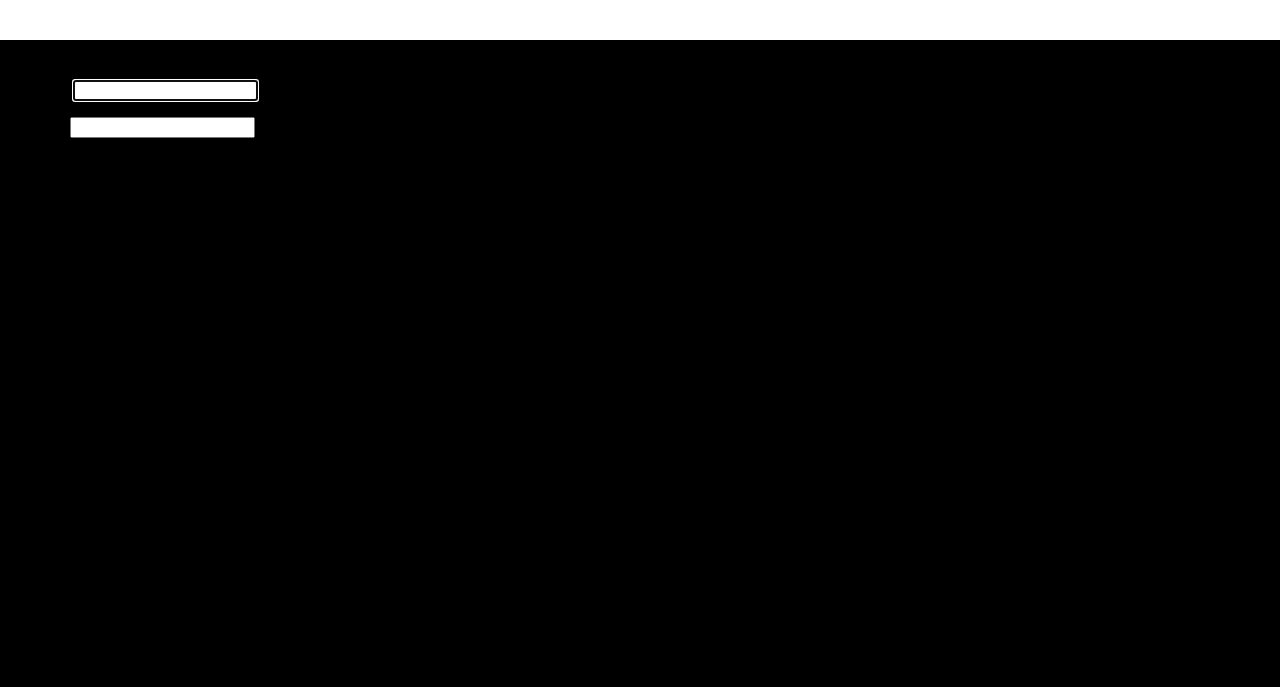
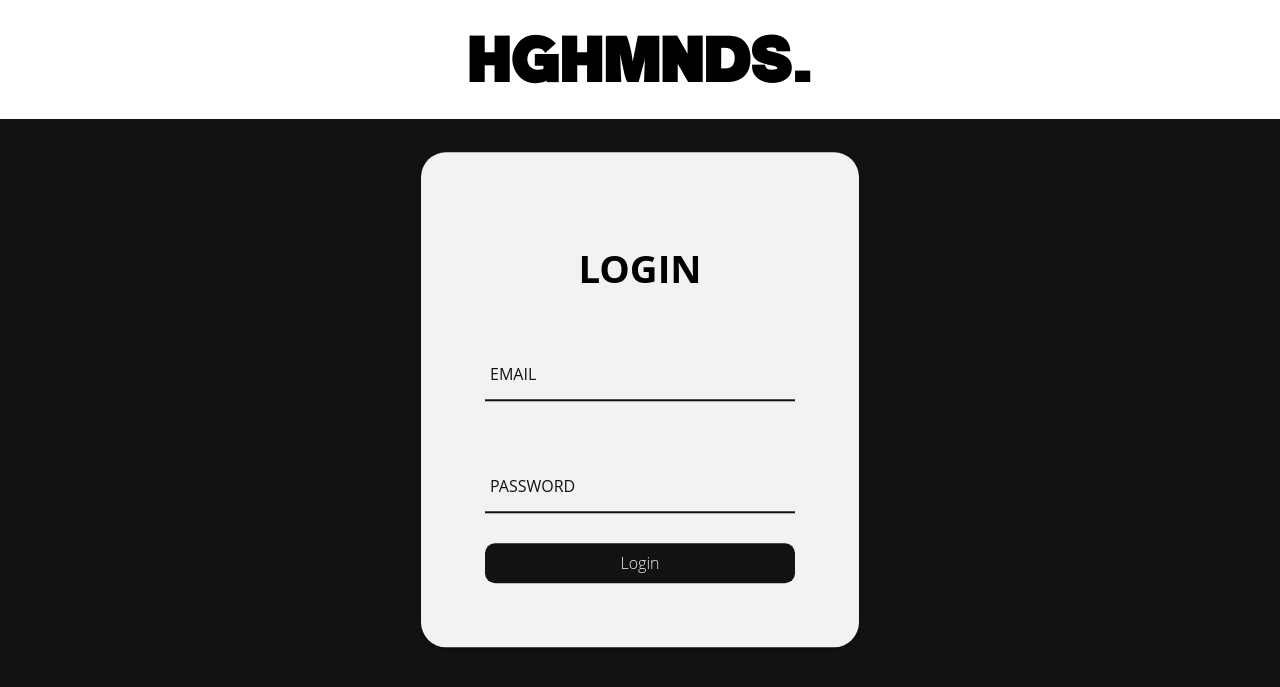
Before and after one commit to CrisTinaMoran/HGHMNDS, a Django app: page /login/ in a window 1280 px wide. Shown: the top 687 px of the page. Run offline with Django 5.2, Linux system fonts and the light colour scheme.

Commit message:
Last Update: 5:57-12.9.2024

```diff
--- /dev/null
+++ b/HGHMNDS/HGHMNDS_App/static/css/login-styles.css
@@ -0,0 +1,128 @@
+@font-face {
+    font-family: 'Provicali';
+    src: url('font/Provicali.otf') format('opentype');
+}
+
+button{
+    all: unset;
+    cursor: pointer;
+}
+
+body {
+    margin: 0;
+    padding: 0;
+    background-color: #121212;
+}
+
+.container {
+    width: 960px;
+    margin: 0 auto;
+}
+
+header {
+    position: fixed;
+    top: 0;
+    left: 0px;
+    right: 0;
+    background-color: #fff;
+    padding: 20px 50px;
+}
+
+header h1.logo {
+    font-family: 'Provicali', sans-serif;
+    font-size: clamp(20px, 5vw, 90px);
+    letter-spacing: clamp(0.1px, 0.3vw, 3px);
+    font-weight: bold;
+    margin: 0;
+    color: #000000;
+}
+
+header nav ul {
+    display: flex;
+    justify-content: space-around;
+    align-items: center;
+    gap: 2rem;
+    list-style: none;
+    margin: 0;
+    padding: 0;
+}
+
+header nav ul li a {
+    font-family: 'helvetica', sans-serif;
+    font-weight: bold;
+    font-size: 31px;
+    text-decoration: none;
+    color: #121212;
+    text-transform: uppercase;
+    display: flex;
+    justify-content: space-between;
+    align-items: center;
+}
+
+/* Styles for the LOGIN Card */
+.login-title {
+    font-family: 'Open Sans', sans-serif;
+    font-size: clamp(2em, 3vw, 10em);
+    font-weight: bold;
+}
+form {
+    display: flex;
+    flex-direction: column;
+    align-items: center;
+    padding: clamp(50px, 5vw, 200px);
+    background-color: #f2f2f2;
+    border-radius: 25px;
+    box-shadow: 0 2px 5px rgba(0, 0, 0, 0.3);
+    min-width: 20%;
+    top: 50%;
+    left: 50%;
+    transform: translate(-50%, -50%);
+    position: absolute;
+}
+.form-group{
+    position:relative;
+    margin:30px 0;
+    width:310px;
+    border-bottom: 2px solid #121212;
+  }
+.form-group label{
+  position: absolute;
+  top: 50%;
+  left: 5px;
+  transform: translateY(-50%);
+  color: #121212;
+  font-family: 'open sans', sans-serif;
+  font-size: 1em;
+  pointer-events: none;
+  transition: .5s;
+}
+
+input:focus ~ label,
+input:valid ~ label{
+  top: -5px;
+}
+
+.form-group input{
+  width: 100%;
+  height: 50px;
+  background: transparent;
+  border: none;
+  outline: none;
+  font-size: 1em;
+  padding: 0 35px 0 5px;
+  color: #121212;
+}
+button{
+  width:100%;
+  height: 40px;
+  border-radius: 10px;
+  background: #121212;
+  border: none;
+  outline: none;
+  cursor: pointer;
+  font-family:  'open sans', sans-serif;
+  font-size: clamp(1em, 1.2vw, 4em);
+  font-weight: 200;
+  text-align:  center;
+  color: #f2f2f2;
+}
--- a/HGHMNDS/HGHMNDS_App/static/css/styles.css
+++ b/HGHMNDS/HGHMNDS_App/static/css/styles.css
@@ -11,7 +11,7 @@ button{
 body {
     margin: 0;
     padding: 0;
-    background-color: #000000;
+    background-color: #121212;
 }
 
 .container {
--- a/HGHMNDS/HGHMNDS_App/templates/lobby.html
+++ b/HGHMNDS/HGHMNDS_App/templates/lobby.html
@@ -16,7 +16,7 @@
             <div class="header-container">
                 <nav>
                     <ul>
-                        <li><a href="lobby.html"><h1 class="logo">HGHMNDS.</h1></a></li>
+                        <li><a href="{% url 'lobby' %}"><h1 class="logo">HGHMNDS.</h1></a></li>
                         <li><a href="#rush-hours"><span>SHOP HOURS</span></a></li>
                         <li><a href="#location"><span>LOCATION</span></a></li>
                         <li><a href="#contact"><span>CONTACT</span></a></li>
@@ -34,9 +34,9 @@
             </div>
             <div id="user-nav" popover>
                 <h1>Already have an account?</h1>
-                <button class='rdir-Login'>{% url 'login' %}</button>
+                <button class="rdir" onclick="window.location.href='{% url 'login' %}'">Login</button>
                 <h1>Don't have an account?</h1>
-                <button class='rdir-register'>{% url 'register' %}</button>
+                <button class="rdir" onclick="window.location.href='{% url 'register' %}'">Register</button>
             </div>
             <div id="cart-nav" popover>
                 HATDOG
--- a/HGHMNDS/HGHMNDS_App/templates/login.html
+++ b/HGHMNDS/HGHMNDS_App/templates/login.html
@@ -6,23 +6,36 @@
   <meta charset="UTF-8">
   <meta name="viewport" content="width=device-width, initial-scale=1.0">
   <meta name="description" content="">
-  <link rel="stylesheet" href="{% static 'css/styles.css' %}">
+  <link rel="stylesheet" href="{% static 'css/login-styles.css' %}">
   <title>HGHMNDS | Login</title>
 </head>
 <body>
     <header>
-        <title>Login</title>
+      <div class="header-container">
+          <nav>
+              <ul>
+                  <li><a href="{% url 'lobby' %}"><h1 class="logo">HGHMNDS.</h1></a></li>
+              </ul>
+          </nav>
+      </div>
     </header>
     <main>
-        <h1>LOGIN</h1>
         <form method="POST">
-            {% csrf_token %}
-            {{ form.as_p }}
-            <button type="submit">LOGIN</button>
+          <h1 class="login-title">LOGIN</h1>
+          {% csrf_token %}
+            <div class="form-group">
+              <input type="email" class="form-control" required>
+              <label for="">EMAIL</label>
+            </div>
+            <div class="form-group">
+              <input type="password" class="form-control" required>
+              <label for="">PASSWORD</label>
+            </div>
+          <button type="submit">Login</button>
         </form>
     </main>
     <footer>
     </footer>
-  <script src="{% static 'js/scripts.js' %}"></script>
+  <script src="{% static 'js/script.js' %}"></script>
 </body>
 </html>
--- a/HGHMNDS/HGHMNDS_App/urls.py
+++ b/HGHMNDS/HGHMNDS_App/urls.py
@@ -3,8 +3,8 @@ from .import views
 
 urlpatterns = [
     path('', views.lobby, name='lobby'),
+    path('login/', views.Login_view, name='login'),
     path('register/', views.register, name='register'),
-    path('login/', views.Login_view, name='login'),
     path('logout/', views.logout_view, name='logout'),
     path('admin-dashboard/', views.admin_dashboard, name='admin_dashboard'),
     path('seller-dashboard/', views.seller_dashboard, name='seller_dashboard'),
```
Also changed, not shown: other parts of HGHMNDS/HGHMNDS_App/static/css/styles.css (+39 -0 lines).
